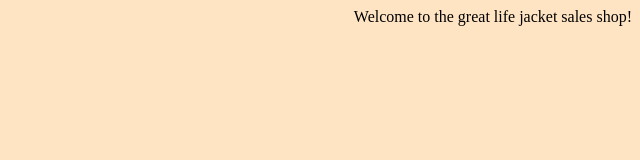
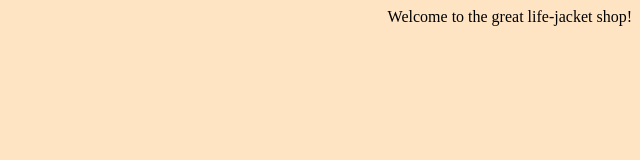
Before and after one commit to TMGBNoodle/TMGBNoodle.github.io, a plain HTML site: page index.html in a window 1280 px wide. Shown: the full height of the page, 640-1280 px from the left. Drawn offline with Linux system fonts and the light colour scheme.

Commit message:
Update index.html

```diff
--- a/index.html
+++ b/index.html
@@ -2,7 +2,7 @@
 <html>
     <link rel="stylesheet" href = "style.css">
     <body class = "Main">
-        Welcome to the great life jacket sales shop!
+        Welcome to the great life-jacket shop!
     </body>
 
 </html>
```
